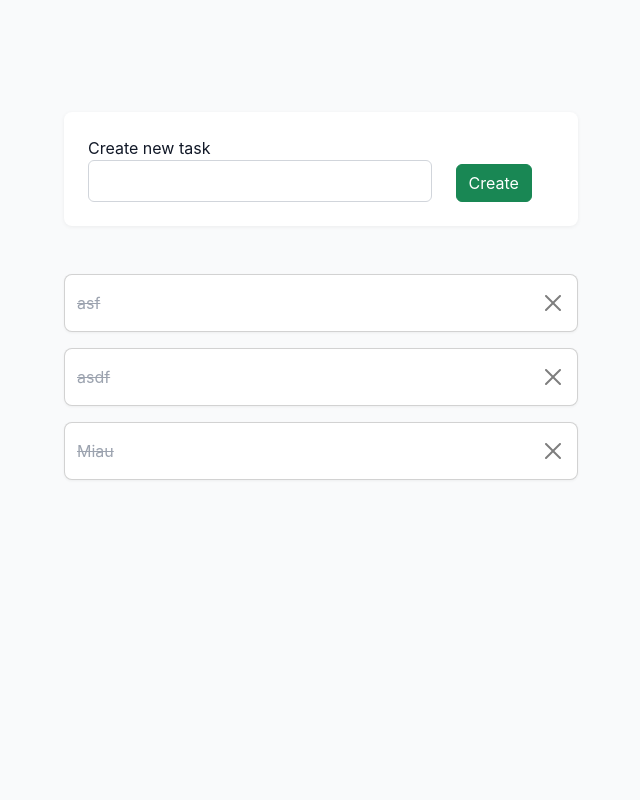
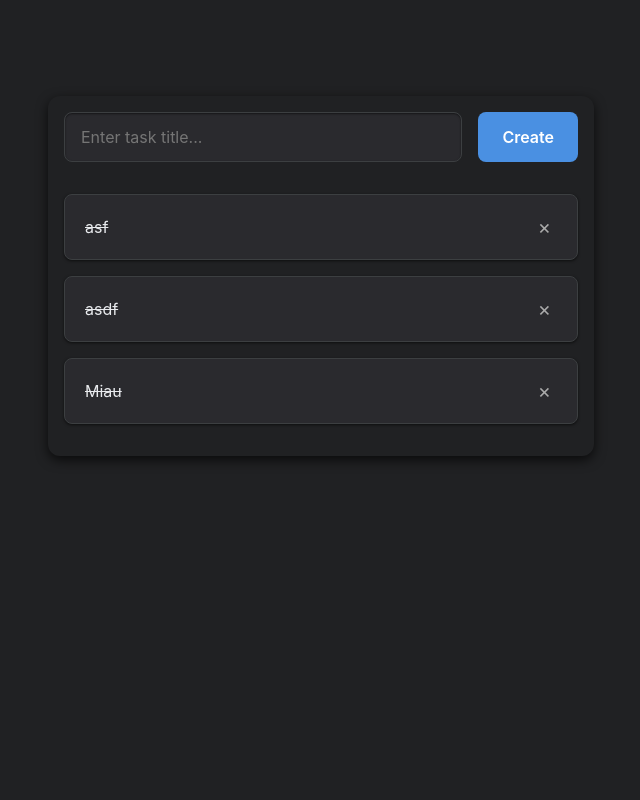
Before and after one commit to Ro0oman/Flask-and-Vue-Full-Stack-App, a Flask app: page / in a window 1280 px wide. Shown: the whole page, without its empty margins (319-959 px from the left). Run offline with Flask 3, Linux system fonts and the light colour scheme.

Commit message:
Redesign task app UI with dark theme and inline styles
Refactors the main task app interface to use a modern dark theme with inline styles in index.html, removing most CSS from styles.css. Updates the input handling in main.js to trim the default task title. The changes improve visual appearance and user experience with enhanced styling and interactivity.

```diff
--- a/static/main.js
+++ b/static/main.js
@@ -7,7 +7,7 @@ const TaskApp = {
     data(){
         return{
             task: {
-                'title': ' '
+                'title': ''
             },
             tasks: [],
             url : '',
--- a/static/styles.css
+++ b/static/styles.css
@@ -1,54 +1,5 @@
-.completed{
-    text-decoration: line-through;
-}
-
-body {
-    font-family: 'Inter', sans-serif;
-    background-color: #f9fafb;
-    color: #111827;
-    margin: 0;
-    padding: 0;
-}
-
-#app {
-    max-width: 700px;
-    margin: 3rem auto;
-    padding: 1rem;
-}
-
-form {
-    background-color: #fff;
-    border-radius: 0.5rem;
-    padding: 1.5rem;
-    box-shadow: 0 1px 4px rgba(0,0,0,0.06);
-}
-
-input[type="text"] {
-    border: 1px solid #d1d5db;
-    padding: 0.5rem;
-    font-size: 1rem;
-    border-radius: 0.375rem;
-    width: 100%;
-}
-
-button {
-    background-color: #10b981;
-    color: white;
-    border: none;
-    padding: 0.6rem 1.2rem;
-    border-radius: 0.375rem;
-    cursor: pointer;
-    transition: background-color 0.2s ease;
-}
-
-button:hover {
-    background-color: #059669;
-}
-
-.card {
-    background-color: #fff;
-    border-radius: 0.5rem;
-    box-shadow: 0 1px 3px rgba(0,0,0,0.05);
+body{
+    background: #202123
 }
 
 .completed {
--- a/templates/index.html
+++ b/templates/index.html
@@ -1,34 +1,78 @@
 {% extends 'base.html' %}
 
-{% block content%}
+{% block content %}
+<div id="app" style="max-width: 600px; margin: 3rem auto; padding: 1rem; font-family: 'Inter', -apple-system, BlinkMacSystemFont, 'Segoe UI', Roboto, Oxygen, Ubuntu, Cantarell, 'Open Sans', 'Helvetica Neue', sans-serif; color: #e8eaed; background: #202123; border-radius: 12px; box-shadow: 0 4px 12px rgb(0 0 0 / 0.7);">
 
-    <div id="app">
+  <form @submit.prevent="createTask" style="display: flex; gap: 1rem; margin-bottom: 2rem;">
+    <input
+      id="task-title"
+      type="text"
+      v-model="task.title"
+      placeholder="Enter task title..."
+      autocomplete="off"
+      style="flex-grow: 1; padding: 0.75rem 1rem; font-size: 1rem; border: 1px solid #3c3f41; border-radius: 8px; outline-offset: 2px; background: #2a2a2e; color: #e8eaed; box-shadow: inset 0 1px 2px rgb(0 0 0 / 0.5); transition: border-color 0.2s ease;"
+      @focus="event => event.currentTarget.style.borderColor = '#4a90e2'"
+      @blur="event => event.currentTarget.style.borderColor = '#3c3f41'"
+    />
+    <button
+      type="submit"
+      :disabled="!task.title.trim()"
+      style="padding: 0.75rem 1.5rem; font-weight: 600; font-size: 1rem; color: white; background-color: #4a90e2; border: none; border-radius: 8px; cursor: pointer; transition: background-color 0.2s ease, box-shadow 0.2s ease;"
+      @mouseover="event => {
+        if(!event.currentTarget.disabled) {
+          event.currentTarget.style.backgroundColor = '#357ABD';
+          event.currentTarget.style.boxShadow = '0 2px 8px rgb(53 122 189 / 0.6)';
+        }
+      }"
+      @mouseout="event => {
+        event.currentTarget.style.backgroundColor = '#4a90e2';
+        event.currentTarget.style.boxShadow = 'none';
+      }"
+    >
+      Create
+    </button>
+  </form>
 
+  <div>
+    <div
+      v-for="(task, index) in tasks"
+      :key="index"
+      @dblclick="completeTask(task)"
 
+      style="display: flex; justify-content: space-between; align-items: center; padding: 1rem 1.25rem; margin-bottom: 1rem; background: #2a2a2e; border: 1px solid #3c3f41; border-radius: 8px; box-shadow: 0 1px 3px rgb(0 0 0 / 0.6); cursor: pointer; transition: box-shadow 0.15s ease, border-color 0.15s ease;"
+      @mouseover="event => {
+        event.currentTarget.style.boxShadow = '0 4px 12px rgb(0 0 0 / 0.9)';
+        event.currentTarget.style.borderColor = '#4a90e2';
+      }"
+      @mouseout="event => {
+        event.currentTarget.style.boxShadow = '0 1px 3px rgb(0 0 0 / 0.6)';
+        event.currentTarget.style.borderColor = '#3c3f41';
+      }"
+    >
+      <span style="font-size: 1rem; color: #e8eaed;" :class="{ completed: task.completed }">{ task.title }</span>
+      <button
+        @click="deteleTask(task)"
+        aria-label="Delete task"
+        style="background: transparent; border: none; font-size: 1.25rem; color: #aaa; cursor: pointer; transition: color 0.2s ease;"
+        @mouseover="event => event.currentTarget.style.color = '#e55353'"
+        @mouseout="event => event.currentTarget.style.color = '#aaa'"
+      >
+        &times;
+      </button>
+    </div>
+  </div>
 
-        <form @submit.prevent="createTask">
-            <div class="form-group row">
-                <div class="col-9">
-                    <label for="">Create new task</label>
-                    <input type="text" class="form-control" v-model="task.title">
-                </div>
-                <div class="col-auto mt-auto">
-                    <button class="btn btn-success" type="submit">Create</button>
-                </div>
-            </div>
-        </form>
-
-        <div class="mt-5">
-            <div class="card mb-3" v-for="task, index in tasks" :key="index">
-                <div class="card-body row justify-content-between px-4" @dblclick="completeTask(task)" :class="{'completed':task.completed}">
-
-                    {task.title}
-
-                    <button type="submit" class="btn-close" @click="deteleTask(task)"></button>
-                </div>
-            </div>
-        </div>
-
-    </div>
-
+  <style>
+    .completed {
+      text-decoration: line-through;
+      color: #888;
+      opacity: 0.7;
+      transition: color 0.3s ease;
+    }
+    button:disabled {
+      cursor: not-allowed;
+      opacity: 0.5;
+    }
+  </style>
+</div>
 {% endblock %}
```
Also changed, not shown: db.sqlite.
